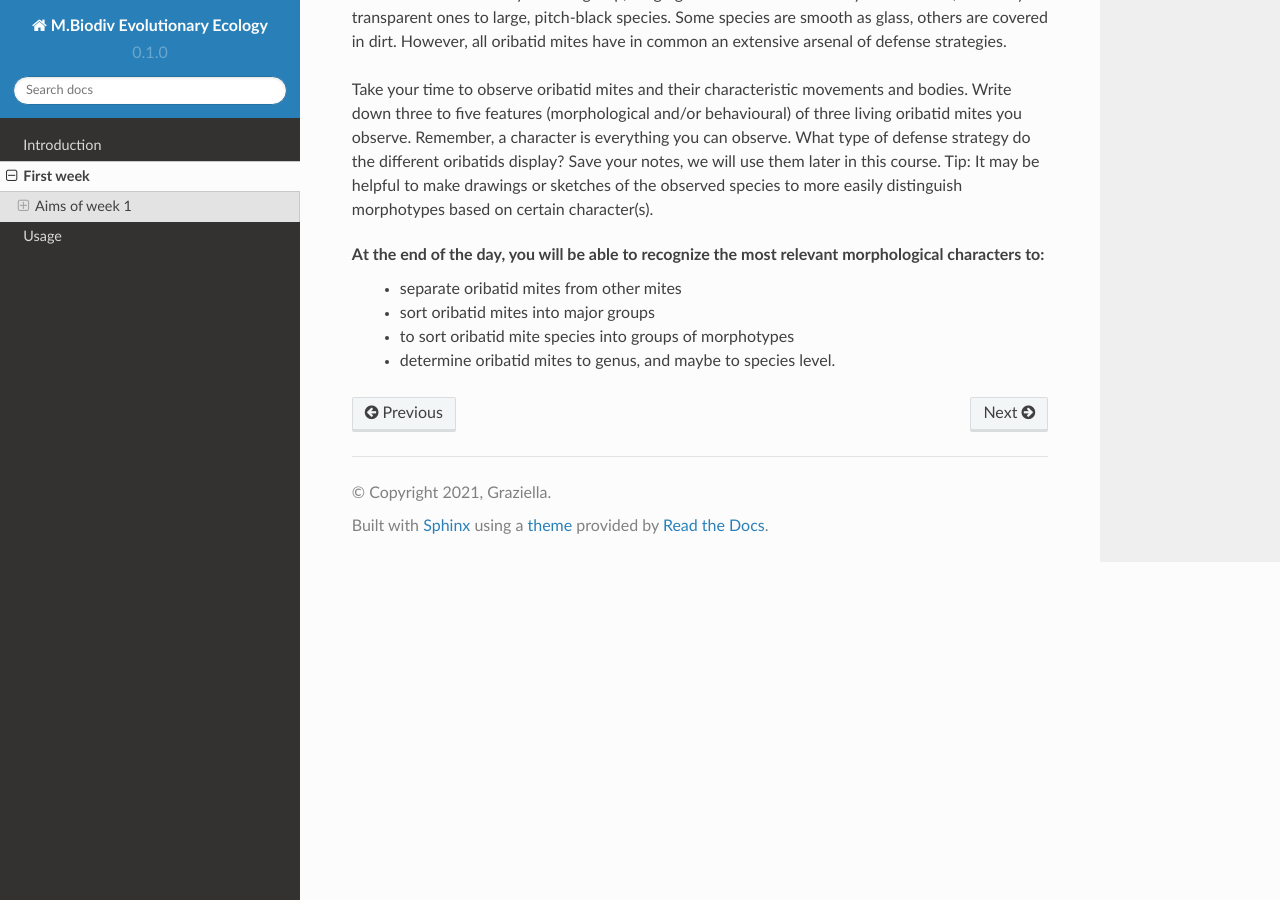
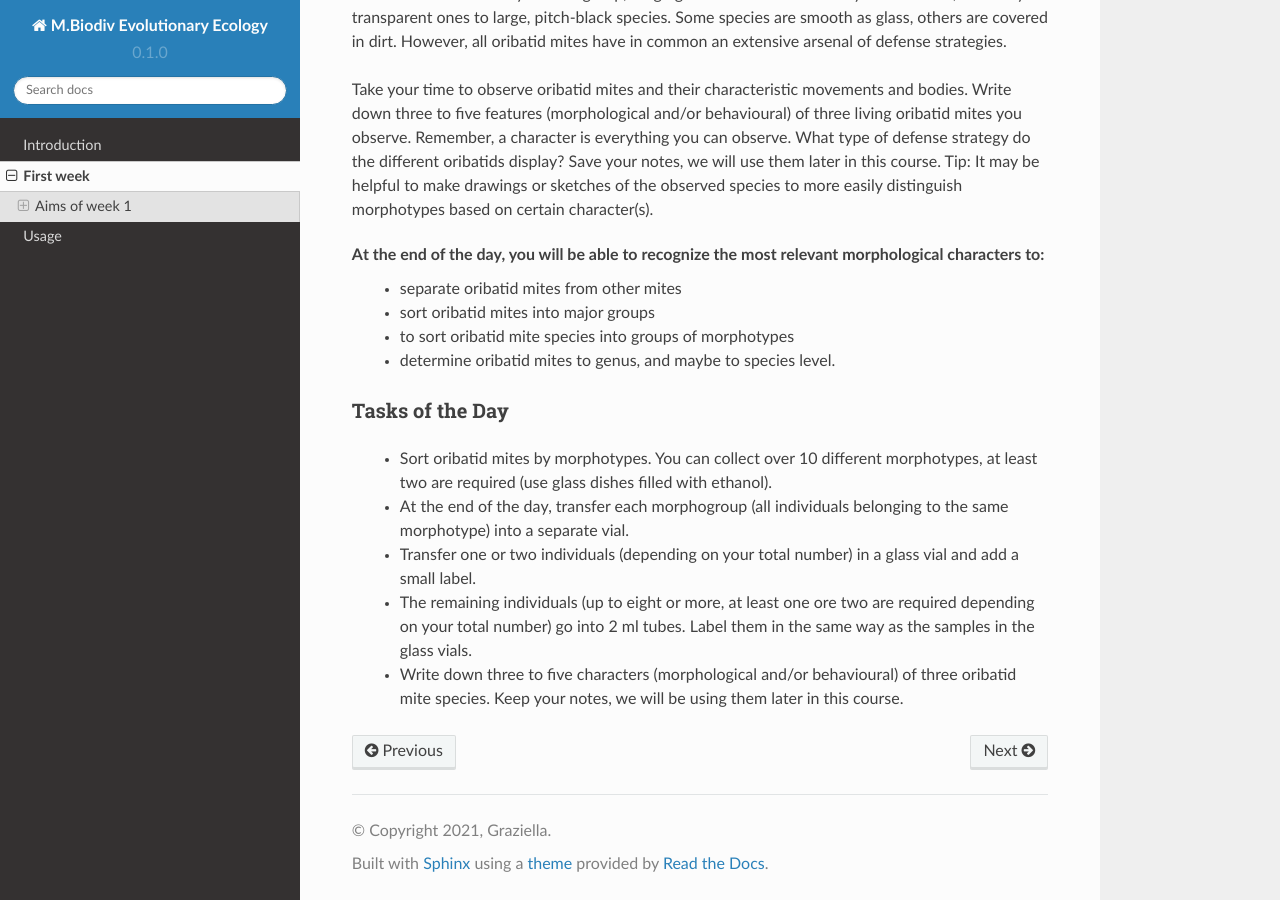
Before and after one commit to bheimbu/evolutionary_ecology, a Sphinx documentation site: the page built from docs/source/first_week.rst, in a window 1280 px wide and 900 px high, scrolled down 1155 px. Built offline with Sphinx 7.4.7 and the Read the Docs theme 2.0.0, drawn with Linux system fonts in a browser that asks for light colours.

Commit message:
Update first_week.rst

```diff
--- a/docs/source/first_week.rst
+++ b/docs/source/first_week.rst
@@ -38,3 +38,11 @@ Take your time to observe oribatid mites and their characteristic movements and
   - sort oribatid mites into major groups
   - to sort oribatid mite species into groups of morphotypes
   - determine oribatid mites to genus, and maybe to species level.
+
+Tasks of the Day
+^^^^^^^^^^^^^^^^
+  - Sort oribatid mites by morphotypes. You can collect over 10 different morphotypes, at least two are required (use glass dishes filled with ethanol).
+  - At the end of the day, transfer each morphogroup (all individuals belonging to the same morphotype) into a separate vial.
+  - Transfer one or two individuals (depending on your total number) in a glass vial and add a small label.
+  - The remaining individuals (up to eight or more, at least one ore two are required depending on your total number) go into 2 ml tubes. Label them in the same way as the samples in the glass vials.
+  - Write down three to five characters (morphological and/or behavioural) of three oribatid mite species. Keep your notes, we will be using them later in this course.
```
